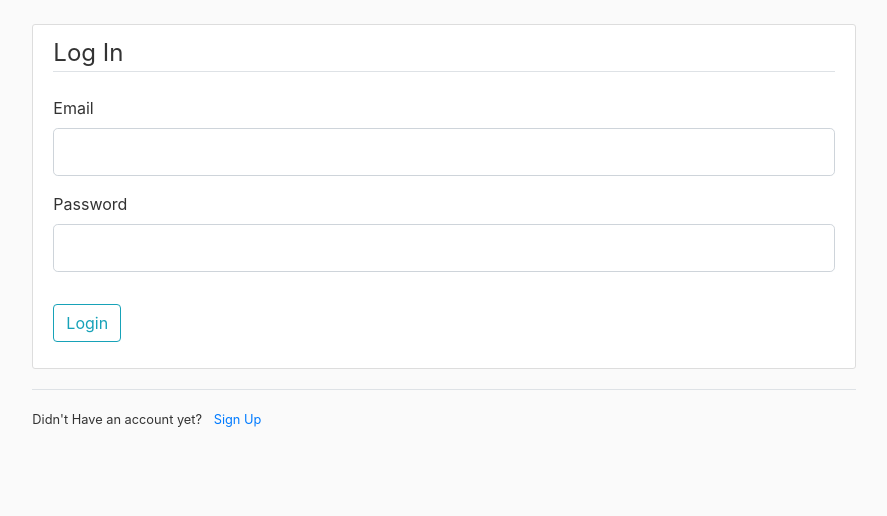
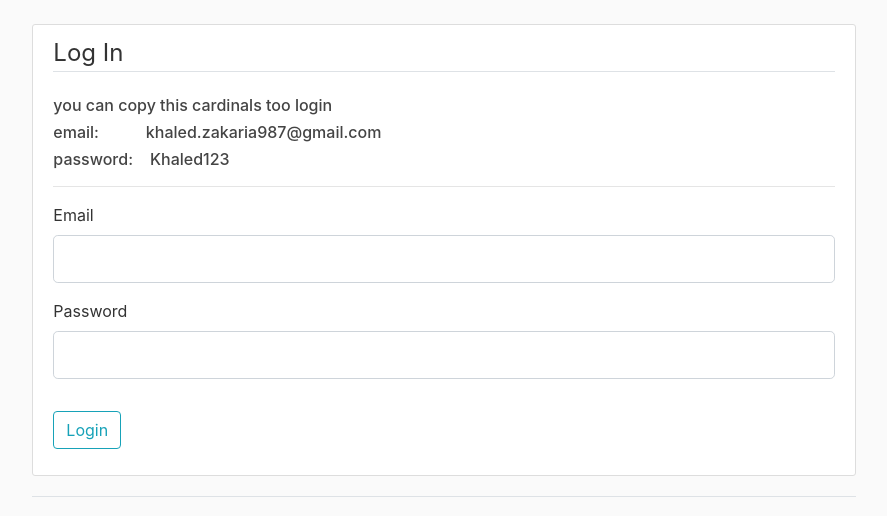
Before and after one commit to KhaledM0hamed/Tribetactics, a Flask app: page /login in a window 1280 px wide. Shown: the part 56-572 px from the top of the page, without its empty margins (196-1083 px from the left). Run offline with Flask 2, Linux system fonts and the light colour scheme; some libraries are stand-ins or nearby versions.

Commit message:
login cardintials

```diff
--- a/tribetactics/templates/login.html
+++ b/tribetactics/templates/login.html
@@ -5,6 +5,10 @@
             {{ form.hidden_tag() }}
             <fieldset class="form-group">
                 <legend class="border-bottom mb-4">Log In</legend>
+                <h6>you can copy this cardinals too login</h6>
+                <h6>email:&nbsp;&nbsp;&nbsp;&nbsp;&nbsp;&nbsp;&nbsp;&nbsp;&nbsp;&nbsp;&nbsp;khaled.zakaria987@gmail.com</h6>
+                <h6>password:&nbsp;&nbsp;&nbsp;&nbsp;Khaled123</h6>
+                <hr>
                 <div class="form-group">
                     {{ form.email.label(class='form-control-label') }}
                     {% if form.email.errors %}
```
